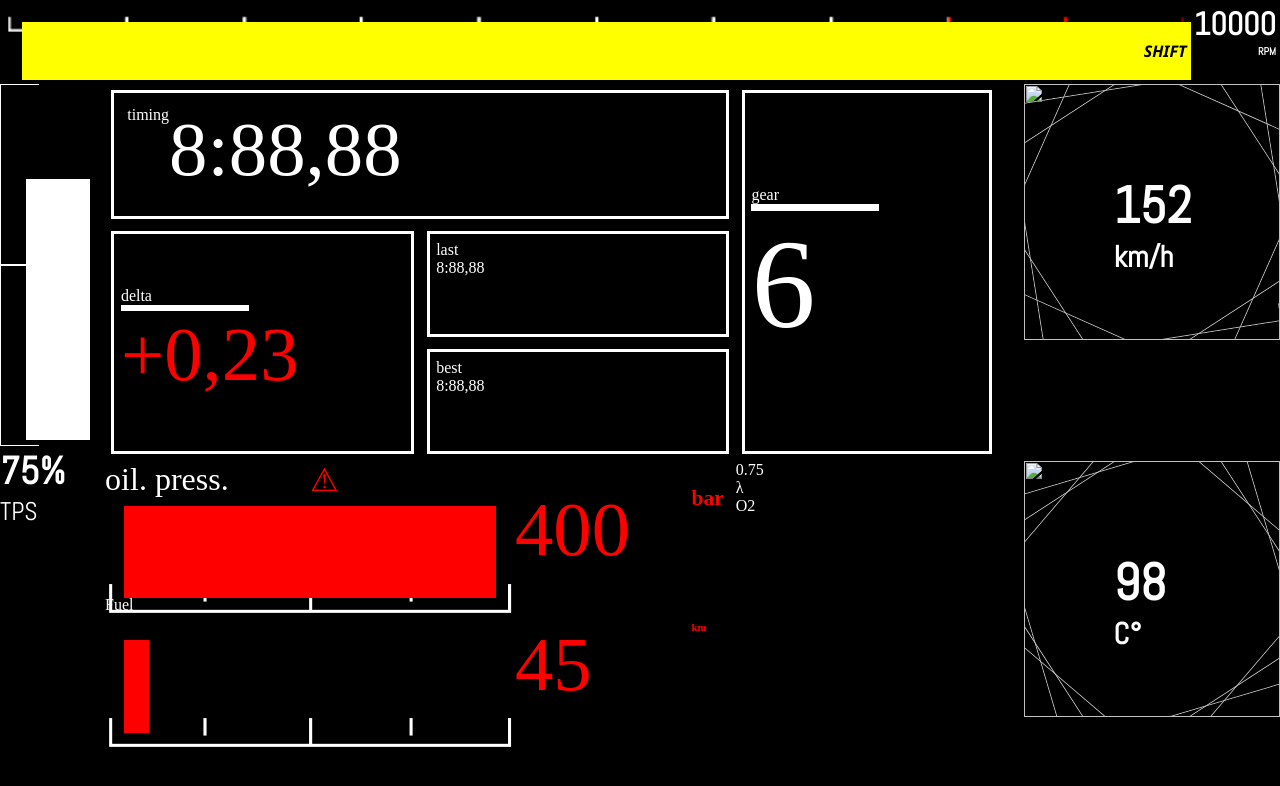
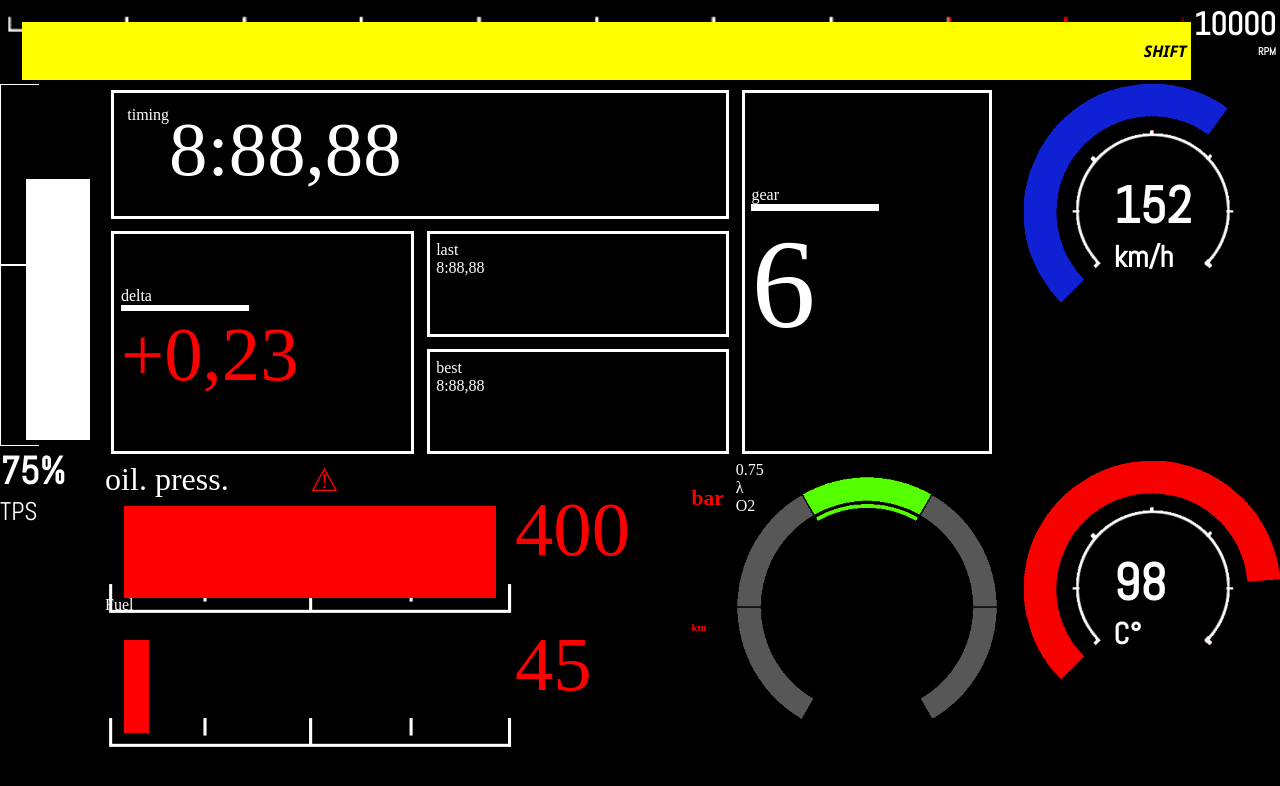
Before and after one commit to TulioMoura/ft, a plain HTML site: page index.html in a window 1280 px wide. Drawn offline with Linux system fonts and the light colour scheme; the site is published under a folder, as on GitHub Pages, so addresses that start at the root find nothing.

Commit message:
NA MINHA MÁQUINA FUNCIONAAAAA

```diff
--- a/index.html
+++ b/index.html
@@ -90,10 +90,10 @@
 
 
     <div id="velocity">
-        <img src="/docs/assets/images/bt_blue.png" class="gauge move">
-        <img src="/docs/assets/images/bt_blue.png" class="gauge move">
-        <img src="/docs/assets/images/bt_blue.png" class="gauge move">
-        <img src="/docs/assets/images/bt_black2.png" class="gauge ">
+        <img src="./docs/assets/images/bt_blue.png" class="gauge move">
+        <img src="./docs/assets/images/bt_blue.png" class="gauge move">
+        <img src="./docs/assets/images/bt_blue.png" class="gauge move">
+        <img src="./docs/assets/images/bt_black2.png" class="gauge ">
         <div id="value">
             <h1>122</h1>
             <h3>km/h</h3>
@@ -101,10 +101,10 @@
 
     </div>
     <div id="engineTemp">
-        <img src="/docs/assets/images/bt_red.png" class="gauge move">
-        <img src="/docs/assets/images/bt_red.png" class="gauge move">
-        <img src="/docs/assets/images/bt_red.png" class="gauge move">
-        <img src="/docs/assets/images/bt_black2.png" class="gauge ">
+        <img src="./docs/assets/images/bt_red.png" class="gauge move">
+        <img src="./docs/assets/images/bt_red.png" class="gauge move">
+        <img src="./docs/assets/images/bt_red.png" class="gauge move">
+        <img src="./docs/assets/images/bt_black2.png" class="gauge ">
         <div id="value">
             <h1>122</h1>
             <h3>C°</h3>
--- a/velocity.js
+++ b/velocity.js
@@ -81,23 +81,23 @@ function updateLambdaValue(lambda){
     }
     else{
         if(lambda < min_limit + step){
-            meter.setAttribute("style", "background-image:url('/docs/assets/images/lambda0.png');")
+            meter.setAttribute("style", "background-image:url('./docs/assets/images/lambda0.png');")
             console.log(step)
         }
         else if((lambda < (min_limit + (step * 2))) && (lambda > (min_limit + step))){
-            meter.setAttribute("style", "background-image:url('/docs/assets/images/lambda1.png');")
+            meter.setAttribute("style", "background-image:url('./docs/assets/images/lambda1.png');")
             console.log(step)
         }
         else if((lambda < (min_limit + (step * 3))) && (lambda > (min_limit + (step * 2)))){
-            meter.setAttribute("style", "background-image:url('/docs/assets/images/lambda2.png');")
+            meter.setAttribute("style", "background-image:url('./docs/assets/images/lambda2.png');")
             console.log(step)
         }
         else if((lambda < (min_limit + (step * 4))) && (lambda > (min_limit + (step * 3)))){
-            meter.setAttribute("style", "background-image:url('/docs/assets/images/lambda3.png');")
+            meter.setAttribute("style", "background-image:url('./docs/assets/images/lambda3.png');")
             console.log(step)
         }
         else if(lambda > (min_limit +(step*4))){
-            meter.setAttribute("style", "background-image:url('/docs/assets/images/lambda4.png');")
+            meter.setAttribute("style", "background-image:url('./docs/assets/images/lambda4.png');")
             console.log(step)
         }
         console.log(lambda)
```
